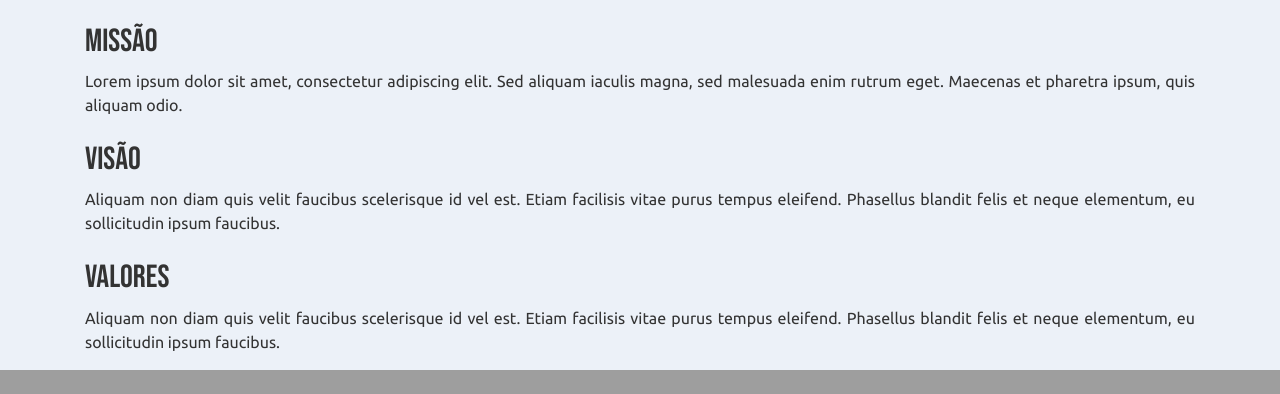
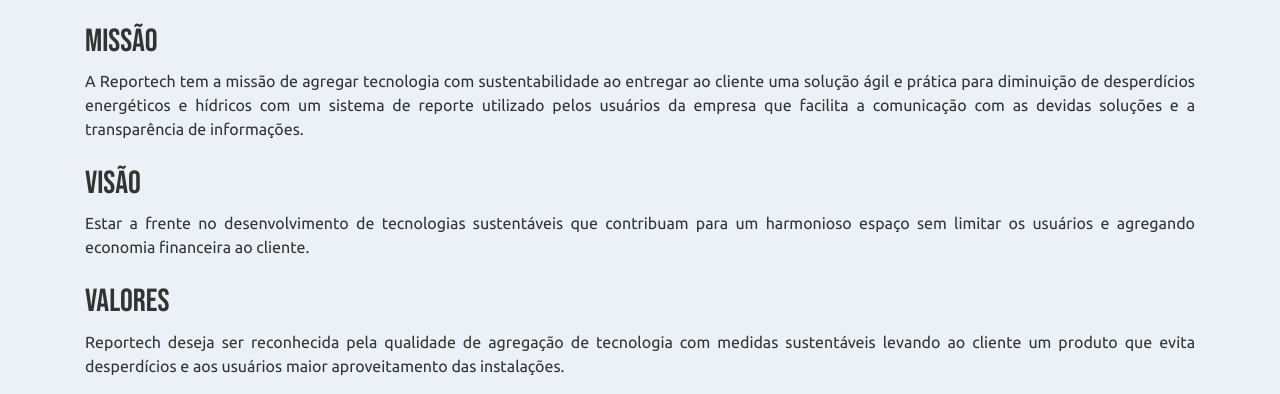
Before and after one commit to daltonvarao/apontai, a Flask app: page /sobre in a window 1280 px wide. Shown: the part 1027-1421 px from the top of the page. Before the commit the page ends 1397 px from the top, so only its background shows below. Run offline with Flask 2, Linux system fonts and the light colour scheme; some libraries are stand-ins or nearby versions.

Commit message:
Adicionando Missao, Visao e Valores

```diff
--- a/app/templates/sobre/index.html
+++ b/app/templates/sobre/index.html
@@ -8,21 +8,21 @@
       <div>
         <h2>Missão</h2>
         <p>
-          Lorem ipsum dolor sit amet, consectetur adipiscing elit. Sed aliquam iaculis magna, sed malesuada enim rutrum eget. Maecenas et pharetra ipsum, quis aliquam odio.
+          A Reportech tem a missão de agregar tecnologia com sustentabilidade ao entregar ao cliente uma solução ágil e prática para diminuição de desperdícios energéticos e hídricos com um sistema de reporte utilizado pelos usuários da empresa que facilita a comunicação com as devidas soluções e a transparência de informações.
         </p>
       </div>
 
       <div class="mt-4">
         <h2>Visão</h2>
         <p>
-          Aliquam non diam quis velit faucibus scelerisque id vel est. Etiam facilisis vitae purus tempus eleifend. Phasellus blandit felis et neque elementum, eu sollicitudin ipsum faucibus.
+          Estar a frente no desenvolvimento de tecnologias sustentáveis que contribuam para um harmonioso espaço sem limitar os usuários e agregando economia financeira ao cliente.
         </p>
       </div>
 
       <div class="mt-4">
         <h2>Valores</h2>
         <p>
-          Aliquam non diam quis velit faucibus scelerisque id vel est. Etiam facilisis vitae purus tempus eleifend. Phasellus blandit felis et neque elementum, eu sollicitudin ipsum faucibus.
+          Reportech deseja ser reconhecida pela qualidade de agregação de tecnologia com medidas sustentáveis levando ao cliente um produto que evita desperdícios e aos usuários maior aproveitamento das instalações.
         </p>
       </div>
     </div>
```
